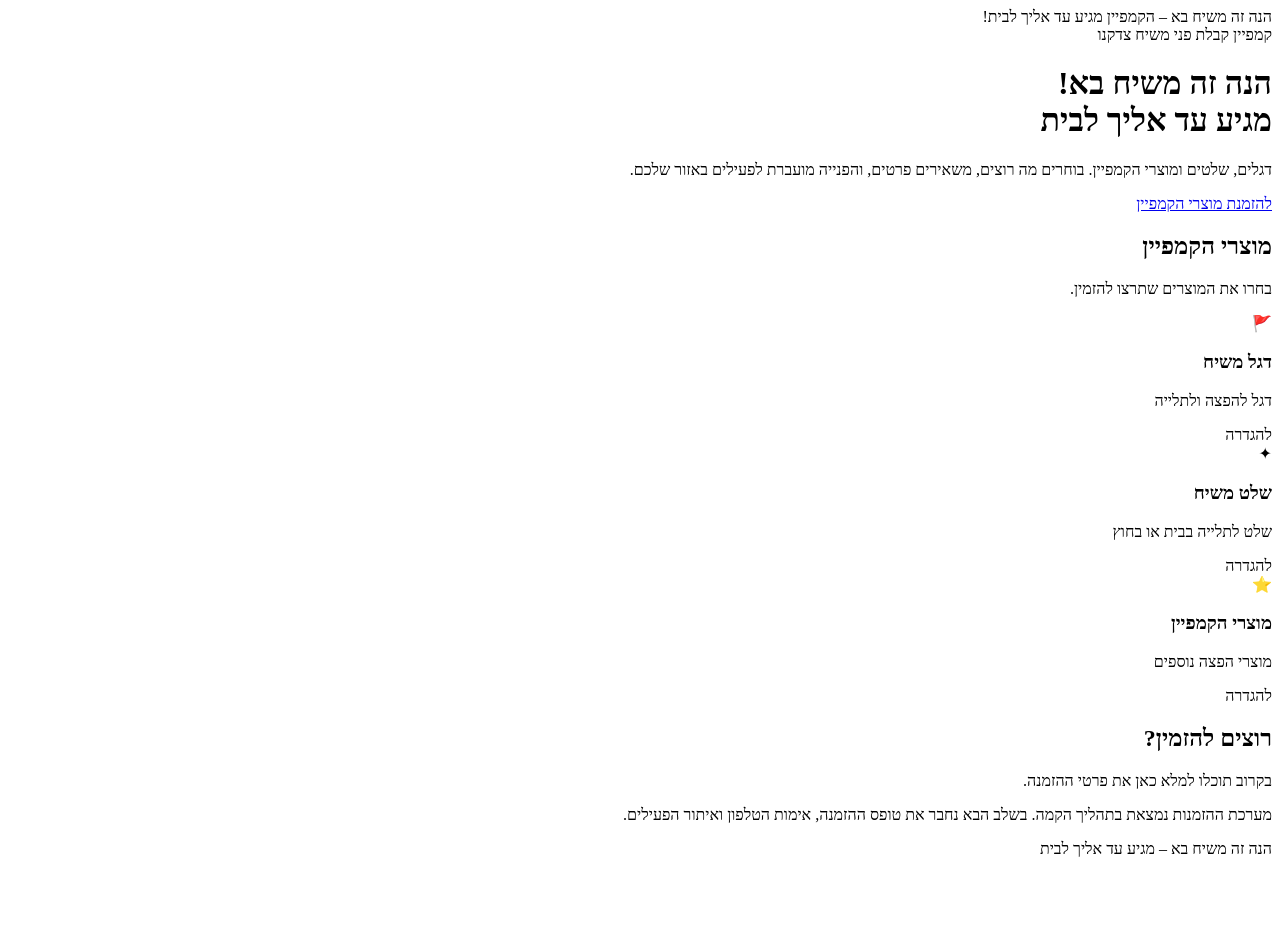
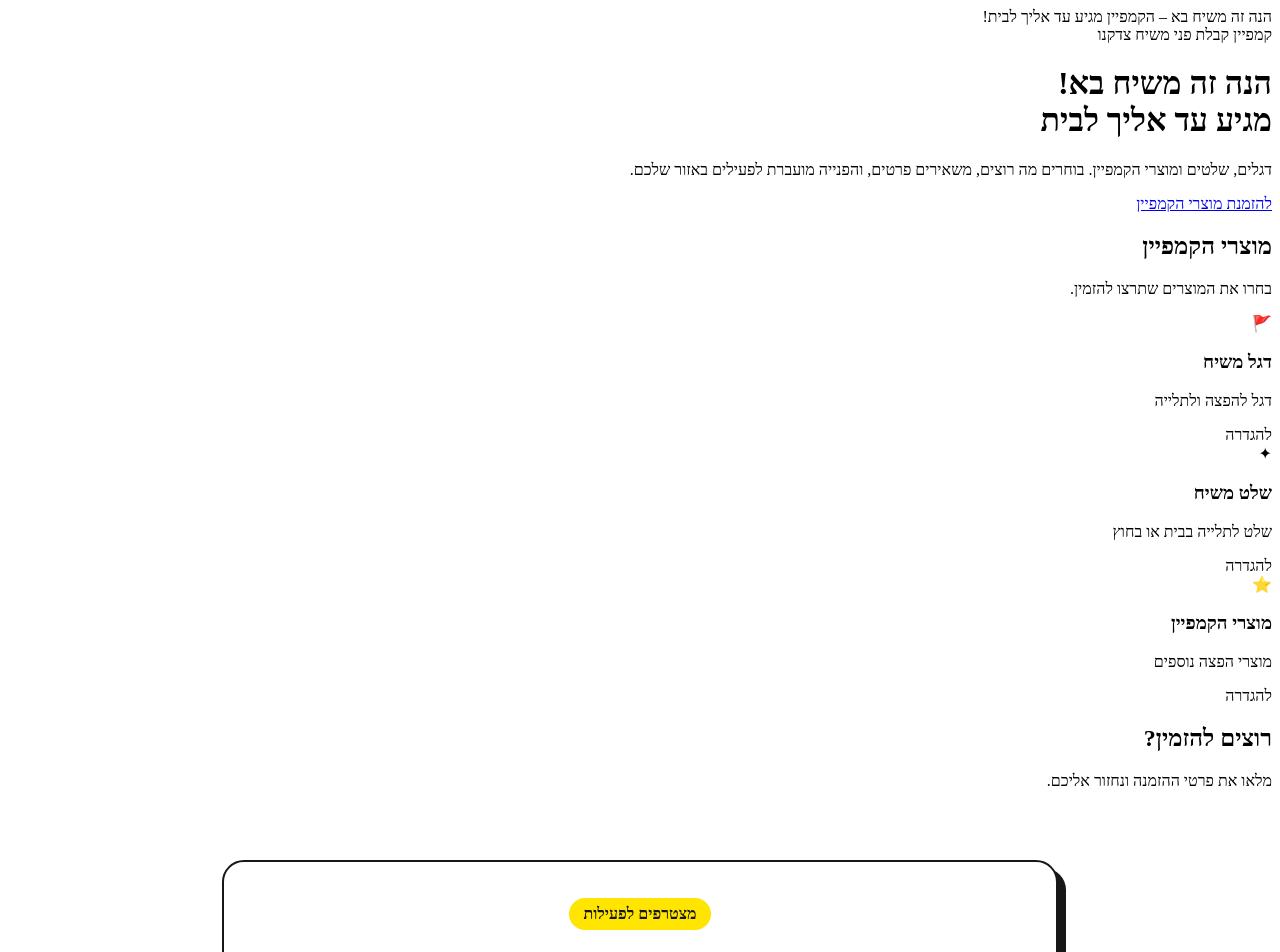
Before and after one commit to 770mtn/mashiach-ba, a Next.js app: page / in a window 1280 px wide. Shown: the top 952 px of the page. Before the commit the page ends 866 px from the top, so only its background shows below. Built offline with nearby package versions, Linux system fonts and the light colour scheme.

Commit message:
Revise order form instructions and integrate OrderForm component
Updated order form section with new instructions and removed placeholder text.

```diff
--- a/app/page.tsx
+++ b/app/page.tsx
@@ -1,6 +1,7 @@
 
 import Link from "next/link";
 import OrderForm from "@/components/OrderForm";
+
 const products = [
   {
     id: 1,
@@ -75,7 +76,6 @@ export default function Home() {
 
                 <div className="product-content">
                   <h3>{product.name}</h3>
-
                   <p>{product.description}</p>
 
                   <div className="product-price">
@@ -93,16 +93,11 @@ export default function Home() {
           </h2>
 
           <p className="section-description">
-            בקרוב תוכלו למלא כאן את פרטי ההזמנה.
+            מלאו את פרטי ההזמנה ונחזור אליכם.
           </p>
 
-          <div className="panel">
-            <p>
-              מערכת ההזמנות נמצאת בתהליך הקמה.
-              בשלב הבא נחבר את טופס ההזמנה,
-              אימות הטלפון ואיתור הפעילים.
-            </p>
-          </div>
+          <OrderForm />
+
         </section>
       </main>
 
```
